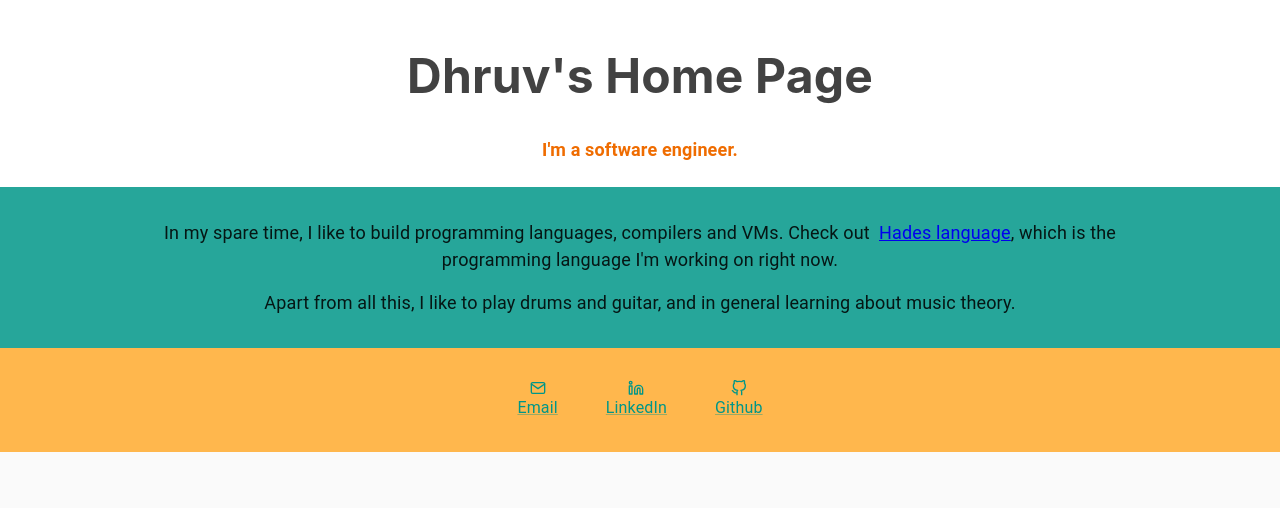
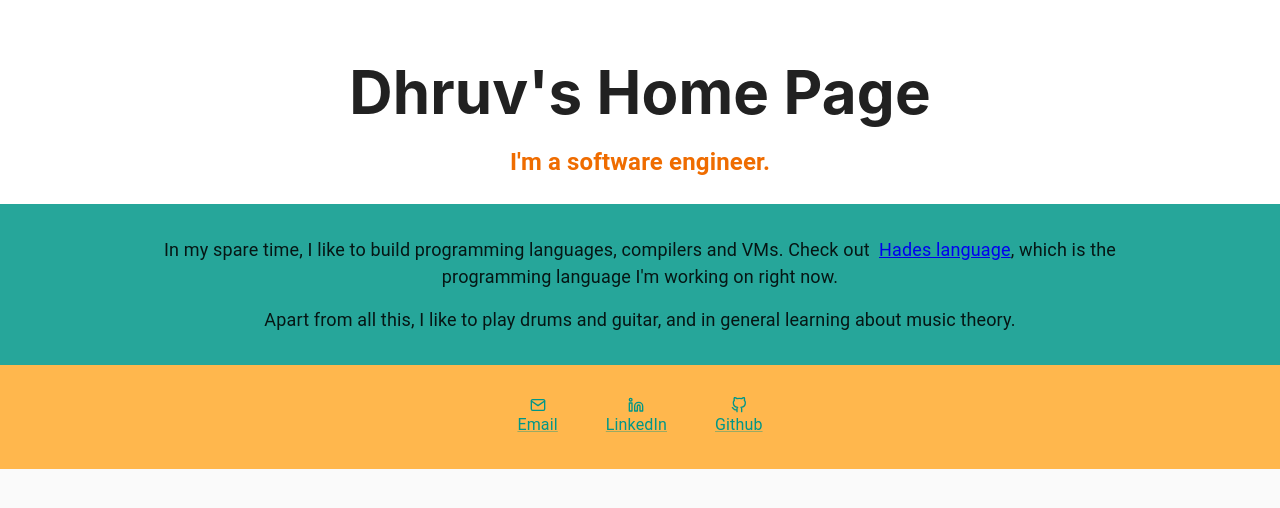
Before and after one commit to dhruvrajvanshi/dhruvrajvanshi.github.io, a Next.js app: page / in a window 1280 px wide. Shown: the top 508 px of the page. Built offline with nearby package versions, Linux system fonts and the light colour scheme.

Commit message:
Minor adjustments

```diff
--- a/pages/index.tsx
+++ b/pages/index.tsx
@@ -24,18 +24,19 @@ const Home: NextPage = () => {
   })
 
   const subHeadingSx = sx({
-    fontSize: 'large',
+    fontSize: 'x-large',
     color: colors.orange[800],
     fontWeight: 'bold',
     textAlign: 'center',
-    marginTop: '8px',
     marginBottom: '8px',
   })
 
   const headingSx = sx({
-    color: colors.grey[800],
-    ...theme.typography.h3,
+    color: colors.grey[900],
+    ...theme.typography.h2,
+    marginTop: '40px',
     fontWeight: 'bold',
+    marginBottom: '16px'
   })
 
   return (
```
